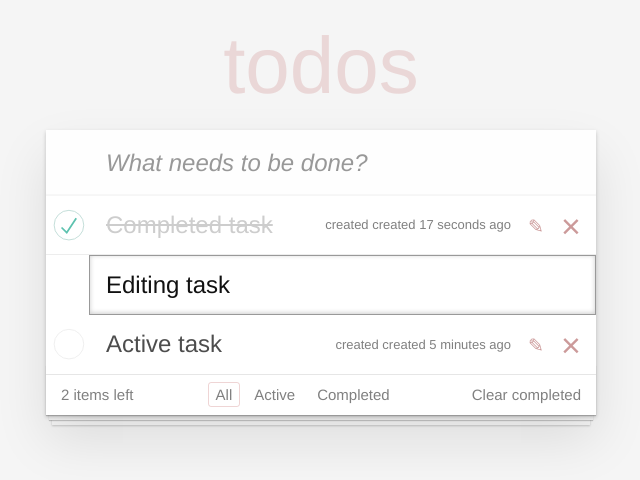
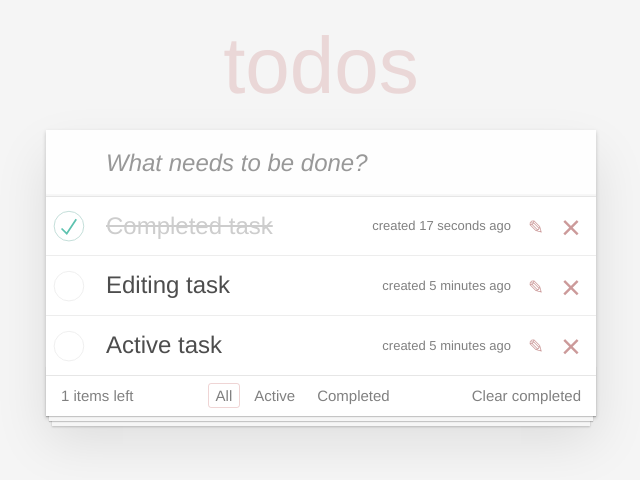
Before and after one commit to mihairu-code/trytodoapp, a React (Vite) app: page / in a window 1280 px wide. Shown: the top 480 px of the page, without its empty margins (319-959 px from the left). Built offline with nearby package versions, Linux system fonts and the light colour scheme.

Commit message:
first step done

```diff
--- a/package.json
+++ b/package.json
@@ -13,6 +13,7 @@
   "description": "",
   "dependencies": {
     "@vitejs/plugin-react": "^4.3.1",
+    "date-fns": "^3.6.0",
     "react": "^18.3.1",
     "react-dom": "^18.3.1",
     "vite": "^5.4.2"
--- a/src/Components/App.jsx
+++ b/src/Components/App.jsx
@@ -1,68 +1,19 @@
-import React, { useState } from 'react';
-import NewTaskForm from './NewTaskForm.jsx';
-import TaskList from './TaskList.jsx';
-import Footer from './Footer.jsx';
+import React from 'react';
+import TaskList from './TaskList';
+import NewTaskForm from './NewTaskForm';
+import Footer from './Footer';
 
 const App = () => {
-    const [tasks, setTasks] = useState([
-        {
-            id: 1,
-            description: 'Completed task',
-            completed: true,
-            editing: false,
-            createdAt: 'created 17 seconds ago',
-        },
-        {
-            id: 2,
-            description: 'Editing task',
-            completed: false,
-            editing: true,
-            createdAt: 'created 5 minutes ago',
-        },
-        {
-            id: 3,
-            description: 'Active task',
-            completed: false,
-            editing: false,
-            createdAt: 'created 5 minutes ago',
-        },
-    ]);
-
-    const addTask = (task) => {
-        setTasks([...tasks, task]);
-    };
-
-    const completeTask = (id) => {
-        setTasks(
-            tasks.map((task) =>
-                task.id === id ? { ...task, completed: !task.completed } : task,
-            ),
-        );
-    };
-
-    const editTask = (id) => {
-        setTasks(
-            tasks.map((task) =>
-                task.id === id ? { ...task, editing: !task.editing } : task,
-            ),
-        );
-    };
-
-    const deleteTask = (id) => {
-        setTasks(tasks.filter((task) => task.id !== id));
-    };
-
-    const clearCompleted = () => {
-        setTasks(tasks.filter((task) => !task.completed));
-    };
-
-    const tasksLeft = tasks.filter((task) => !task.completed).length;
-
     return (
         <section className="todoapp">
-            <NewTaskForm onAdd={addTask} />
-            <TaskList tasks={tasks} onComplete={completeTask} onEdit={editTask} onDelete={deleteTask} />
-            <Footer tasksLeft={tasksLeft} clearCompleted={clearCompleted} />
+            <header className="header">
+                <h1>todos</h1>
+                <NewTaskForm />
+            </header>
+            <section className="main">
+                <TaskList />
+                <Footer />
+            </section>
         </section>
     );
 };
--- a/src/Components/Footer.jsx
+++ b/src/Components/Footer.jsx
@@ -1,14 +1,14 @@
 import React from 'react';
-import TasksFilter from './TaskFilter.jsx';
+import TaskFilter from './TaskFilter';
 
-const Footer = ({ tasksLeft, clearCompleted }) => (
-    <footer className="footer">
-        <span className="todo-count">{tasksLeft} items left</span>
-        <TasksFilter />
-        <button className="clear-completed" onClick={clearCompleted}>
-            Clear completed
-        </button>
-    </footer>
-);
+const Footer = () => {
+    return (
+        <footer className="footer">
+            <span className="todo-count">1 items left</span>
+            <TaskFilter />
+            <button className="clear-completed">Clear completed</button>
+        </footer>
+    );
+};
 
 export default Footer;
--- a/src/Components/NewTaskForm.jsx
+++ b/src/Components/NewTaskForm.jsx
@@ -1,29 +1,26 @@
 import React, { useState } from 'react';
 
-const NewTaskForm = ({ onAdd }) => {
-    const [description, setDescription] = useState('');
+const NewTaskForm = () => {
+    const [task, setTask] = useState('');
 
     const handleSubmit = (e) => {
         e.preventDefault();
-        if (description.trim()) {
-            onAdd({ id: Date.now(), description, completed: false, editing: false, createdAt: '17 seconds ago' });
-            setDescription('');
+        if (task.trim()) {
+            console.log('Task added:', task); // Replace with actual task addition logic
+            setTask('');
         }
     };
 
     return (
-        <header className="header">
-            <h1>todos</h1>
         <form onSubmit={handleSubmit}>
             <input
                 className="new-todo"
                 placeholder="What needs to be done?"
+                value={task}
+                onChange={(e) => setTask(e.target.value)}
                 autoFocus
-                    value={description}
-                    onChange={(e) => setDescription(e.target.value)}
             />
         </form>
-        </header>
     );
 };
 
--- a/src/Components/Task.jsx
+++ b/src/Components/Task.jsx
@@ -1,25 +1,23 @@
 import React from 'react';
+import { formatDistanceToNowStrict } from 'date-fns';
 
-const Task = ({ task, onComplete, onEdit, onDelete }) => (
-    <li className={task.completed ? 'completed' : task.editing ? 'editing' : ''}>
+const Task = ({ task }) => {
+    const { description, created, completed } = task;
+    const createdAt = formatDistanceToNowStrict(new Date(created));
+
+    return (
+        <li className={completed ? 'completed' : ''}>
             <div className="view">
-            <input
-                className="toggle"
-                type="checkbox"
-                checked={task.completed}
-                onChange={() => onComplete(task.id)}
-            />
+                <input className="toggle" type="checkbox" checked={completed} readOnly />
                 <label>
-                <span className="description">{task.description}</span>
-                <span className="created">created {task.createdAt}</span>
+                    <span className="description">{description}</span>
+                    <span className="created">created {createdAt} ago</span>
                 </label>
-            <button className="icon icon-edit" onClick={() => onEdit(task.id)} />
-            <button className="icon icon-destroy" onClick={() => onDelete(task.id)} />
+                <button className="icon icon-edit"></button>
+                <button className="icon icon-destroy"></button>
             </div>
-        {task.editing && (
-            <input type="text" className="edit" value={task.description} />
-        )}
         </li>
     );
+};
 
 export default Task;
--- a/src/Components/TaskFilter.jsx
+++ b/src/Components/TaskFilter.jsx
@@ -1,6 +1,7 @@
 import React from 'react';
 
-const TasksFilter = () => (
+const TaskFilter = () => {
+    return (
         <ul className="filters">
             <li>
                 <button className="selected">All</button>
@@ -13,5 +14,6 @@ const TasksFilter = () => (
             </li>
         </ul>
     );
+};
 
-export default TasksFilter;
+export default TaskFilter;
--- a/src/Components/TaskList.jsx
+++ b/src/Components/TaskList.jsx
@@ -1,18 +1,21 @@
 import React from 'react';
-import Task from './Task.jsx';
+import Task from './Task';
 
-const TaskList = ({ tasks, onComplete, onEdit, onDelete }) => (
-    <ul className="todo-list">
-        {tasks.map((task) => (
-            <Task
-                key={task.id}
-                task={task}
-                onComplete={onComplete}
-                onEdit={onEdit}
-                onDelete={onDelete}
-            />
-        ))}
-    </ul>
-);
+const TaskList = () => {
+    // Replace with actual tasks data
+    const tasks = [
+        { description: 'Completed task', created: Date.now() - 17000, completed: true },
+        { description: 'Editing task', created: Date.now() - 300000, completed: false },
+        { description: 'Active task', created: Date.now() - 300000, completed: false },
+    ];
+
+    return (
+        <ul className="todo-list">
+            {tasks.map((task, index) => (
+                <Task key={index} task={task} />
+            ))}
+        </ul>
+    );
+};
 
 export default TaskList;
--- a/src/index.html
+++ b/src/index.html
@@ -1,8 +1,8 @@
 <!DOCTYPE html>
-<html lang="en" data-framework="es6">
+<html lang="en">
 <head>
     <meta charset="utf-8">
-    <title>Vanilla ES6 • TodoMVC</title>
+    <title>React TODO App</title>
     <link rel="stylesheet" href="style.css">
 </head>
 <body>
--- a/src/index.jsx
+++ b/src/index.jsx
@@ -1,11 +1,12 @@
-import React, {StrictMode} from 'react';
-import {createRoot} from 'react-dom/client';
-import App from './Components/App.jsx';
-import "./style.css"
+import React from 'react';
+import { createRoot } from 'react-dom/client'; // Импортируем createRoot
+import App from './Components/App';
+import './style.css'; // Подключаем стили из index.css
 
-const root =createRoot(document.getElementById('root'))
+const root = createRoot(document.getElementById('root')); // Создаем корневой элемент
+
 root.render(
-    <StrictMode>
+    <React.StrictMode>
         <App />
-    </StrictMode>
-)
+    </React.StrictMode>
+);
```
Also changed, not shown: 1 other file (tests, documents, lock files or other folders). Lines whose indentation alone changed are shown as unchanged.
